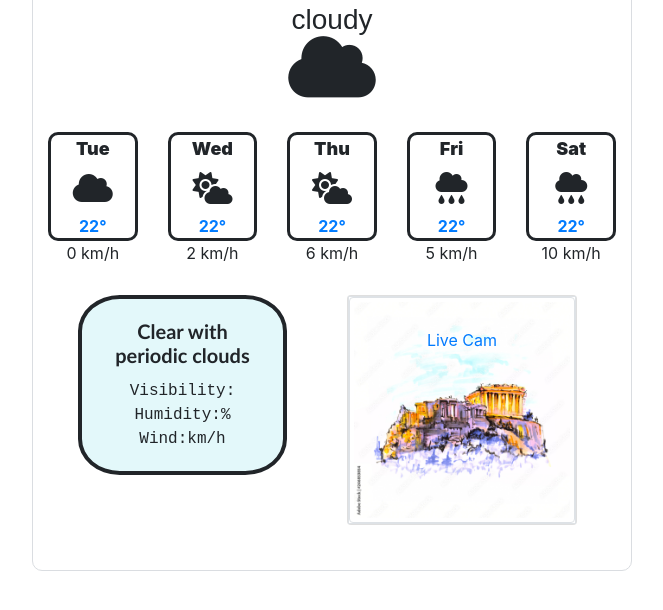
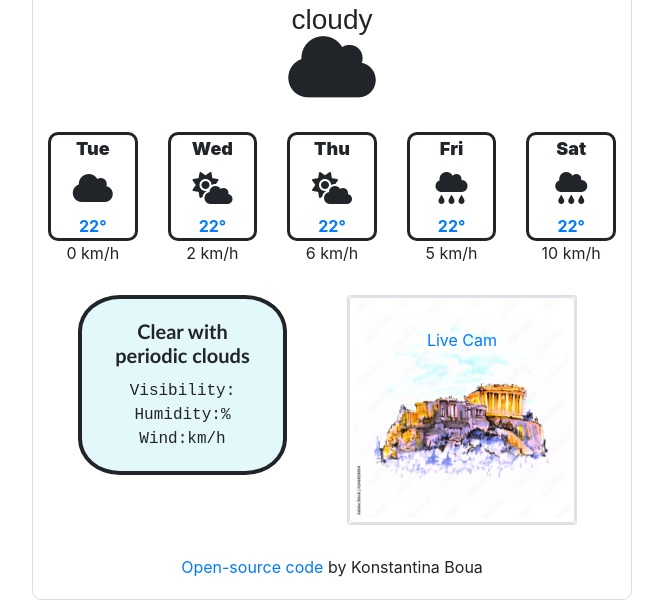
Before and after one commit to JackieTsakie/weather_project, a website built with Parcel: page index.html in a window 1280 px wide. Shown: the part 245-855 px from the top of the page, without its empty margins (308-971 px from the left). Before the commit the page ends 826 px from the top, so only its background shows below. Built offline with nearby package versions, Linux system fonts and the light colour scheme; no server answers.

```diff
--- a/index.html
+++ b/index.html
@@ -172,6 +172,12 @@
             </div>
           </div>
         </div>
+        <p class="footer">
+          <a href="https://candid-douhua-5eb016.netlify.app/" target="_blank"
+            >Open-source code</a
+          >
+          by Konstantina Boua
+        </p>
       </div>
     </div>
     <script src="src/index.js"></script>
--- a/src/style.css
+++ b/src/style.css
@@ -157,3 +157,7 @@
   margin: 30px 0;
   text-align: center;
 }
+.footer {
+  text-align: center;
+  margin: auto 0 5px;
+}
```
